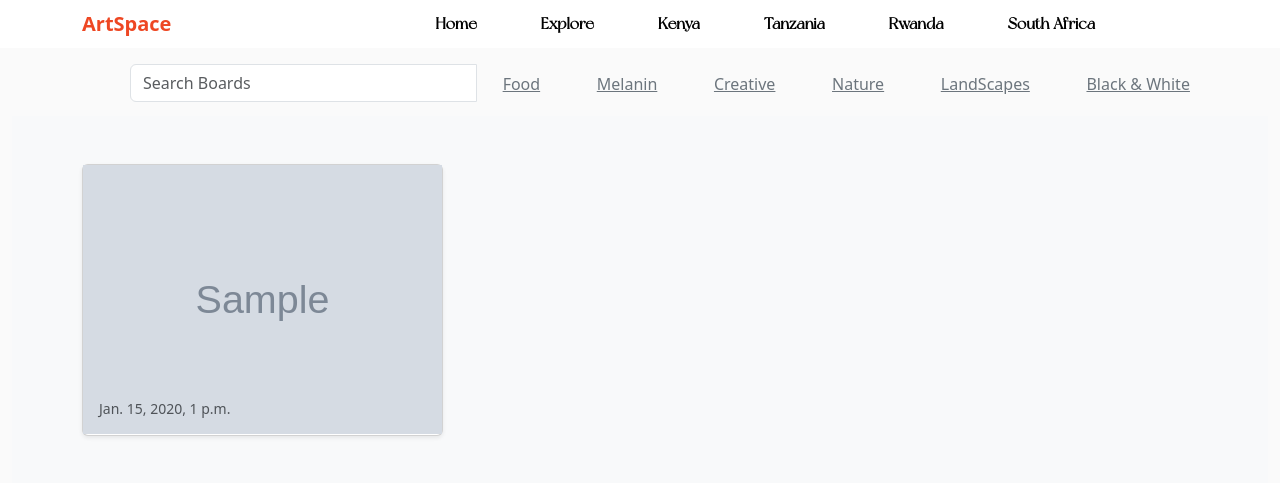
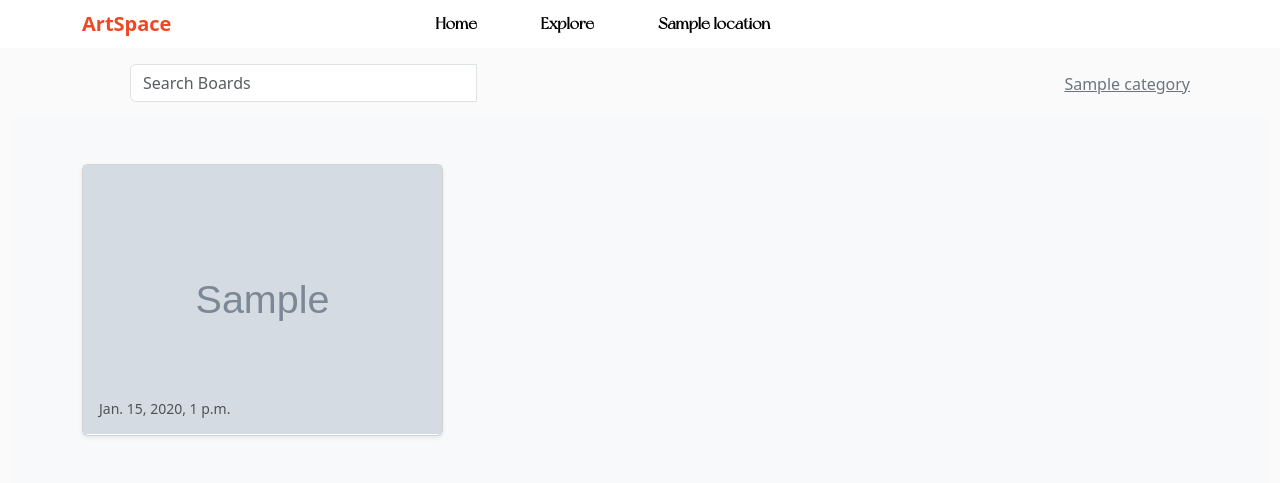
Before and after one commit to AtienoObwanda/artSpace, a Django app: page /explore in a window 1280 px wide. Shown: the top 483 px of the page. Run offline with Django 4.2, Linux system fonts and the light colour scheme; tables that the repository leaves empty hold one stand-in row (values such as "Sample post"); grey boxes marked "Sample" are stand-in pictures; parts of the project's set-up code (start-up, migrations or seed data) failed here and were passed over; some libraries are stand-ins or nearby versions.

Commit message:
Updating the views for getting categories, as well as the template and url for the same... working well

```diff
--- a/space/templates/art/category.html
+++ b/space/templates/art/category.html
@@ -4,11 +4,11 @@
     <div class="container">
 
       <div class="row row-cols-1 row-cols-sm-2 row-cols-md-3 g-3">
-        {% for image in images %}
+        {% for category in categories %}
 
         <div class="col">
           <div class="card shadow-sm">
-            <img src="{{image.image.url}}" class="img-responsive" alt="..." data-toggle="modal" data-target="#{{image.id}}" style="width:100%; height:100%;">
+            <img src="{{category.image.url}}" class="img-responsive" alt="..." data-toggle="modal" data-target="#{{category.image.id}}" style="width:100%; height:100%;">
 
             <!-- <role="img" aria-label="Placeholder: Thumbnail" preserveAspectRatio="xMidYMid slice" focusable="false"><title>Placeholder</title><rect width="100%" height="100%" fill="#55595c"/><text x="50%" y="50%" fill="#eceeef" dy=".3em">Thumbnail</text></svg> -->
 
@@ -18,7 +18,7 @@
                   <button type="button" class="btn btn-sm btn-outline-secondary">View</button>
                   <button type="button" class="btn btn-sm btn-outline-secondary">Edit</button>
                 </div>
-                <small class="text-muted" >{{image.uploadDate}}</small>
+                <small class="text-muted" >{{category.image.uploadDate}}</small>
               </div>
             </div>
           </div>
--- a/space/templates/art/layout.html
+++ b/space/templates/art/layout.html
@@ -40,11 +40,11 @@
                     <div class="collapse navbar-collapse" id="navbarToggle">
                         <div class="navbar-nav mr-auto">
                             <a class="nav-item nav-link ms-5 mr-2" href="{% url 'home' %}">Home</a>
-                            <a class="nav-item nav-link ms-5" href="{% url 'location' %}">Explore</a>
-                            <a class="nav-item nav-link ms-5 mr-2" href="{% url 'location' %}">Kenya </a>
-                            <a class="nav-item nav-link ms-5 mr-2" href="{% url 'location' %}">Tanzania</a>
-                            <a class="nav-item nav-link ms-5 mr-2" href="{% url 'location' %}">Rwanda</a>
-                            <a class="nav-item nav-link ms-5 mr-2" href="{% url 'location' %}">South Africa</a>
+                            <a class="nav-item nav-link ms-5" href="{% url 'explore' %}">Explore</a>
+                            {% for location in locations %}
+                                <a href="location/{{location.id}}" class="nav-item nav-link ms-5 mr-2">{{location.name}}</a>
+
+                            {% endfor%}
                         </div>
                         <!-- Navbar right-->
 
@@ -83,13 +83,10 @@
                 </form>
               </div>
               <!-- search form end -->
-            <a class="p-2 link-secondary" href="{% url 'category' %}">Food</a>
-            <a class="p-2 link-secondary" href="{% url 'category' %}">Melanin</a>
-            <a class="p-2 link-secondary" href="{% url 'category' %}">Creative</a>
-            <a class="p-2 link-secondary" href="{% url 'category' %}">Nature</a>
-            <a class="p-2 link-secondary" href="{% url 'category' %}">LandScapes</a>
-            <a class="p-2 link-secondary" href="{% url 'category' %}">Black & White</a>
-            <!-- <a class="p-2 link-secondary" href="{% url 'category' %}">Politics</a> -->
+              {% for category in categories %}
+                <a class="p-2 link-secondary" href="{% url 'category' category.id %}">{{category.name}}</a>
+             {% endfor %}
+
 
           </nav>
         </div>
@@ -98,6 +95,15 @@
 
     <div class="container-fluid">
         {% block content %}{% endblock %}
+
     </div>
+   <div class="container mb-0">
+    <!-- <footer class="blog-footer">
+        <a class="navbar-brand mr-4" href="{% url 'home' %}" style="color: #ee4723; font-weight: bolder;">ArtSpace</a>
+        <p>
+          <a href="#">Back to top</a>
+        </p>
+      </footer> -->
+   </div>
 </body>
 </html>
--- a/space/urls.py
+++ b/space/urls.py
@@ -11,7 +11,7 @@ urlpatterns = [
     path('', views.home, name='home'),
     path('explore', views.explore, name='explore'),
     path('search', views.search, name='search'),
-    path('category/(\d+)', views.imageCategory, name='category'),
+    path('category/<int:category_id>/', views.imageCategory, name='category'),
     path('location/(\d+)', views.imageLocation, name='location'),
 
 
--- a/space/views.py
+++ b/space/views.py
@@ -1,6 +1,6 @@
 from email import message
 from django.shortcuts import render, redirect
-from django.http import HttpResponse
+from django.http import HttpResponse,Http404
 from .models import *
 # Create your views here.
 
@@ -22,8 +22,13 @@ def explore(request):
     return render (request, 'art/explore.html', {"images": images, "categories": categories, "locations": locations})# view for search page
 
 def imageCategory(request, category_id):
-    images = Image.filterByCategory(category_id)
-    return render(request,'art/category.html',{"images":images})
+    try:
+        categories=Image.filterByCategory(category_id)
+        # images = Image.getImages(category_id)
+
+    except Image.DoesNotExist:
+        raise Http404()
+    return render(request, 'art/category.html', {'categories': categories})
 
 def imageLocation(request, location_id):
     images = Image.filterByLocation(location_id)
```
